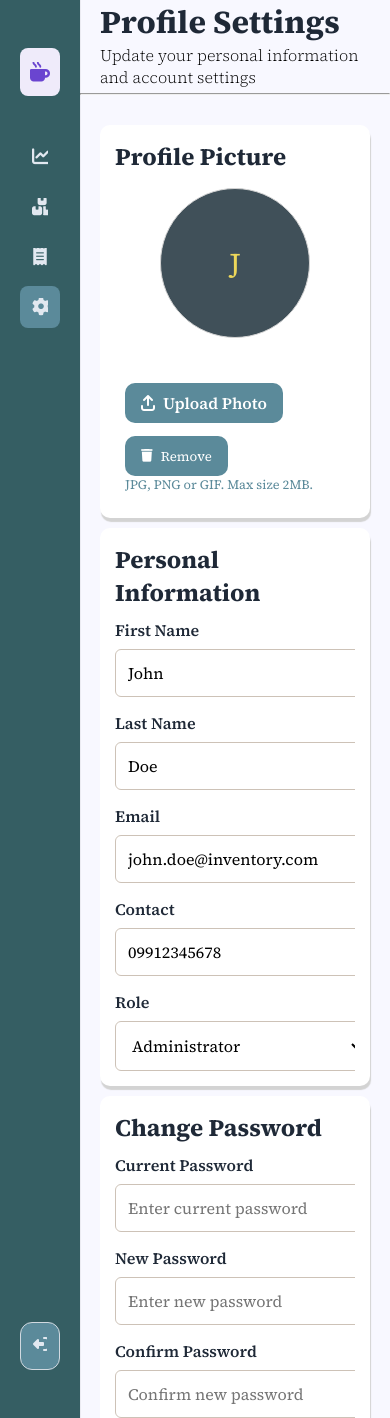
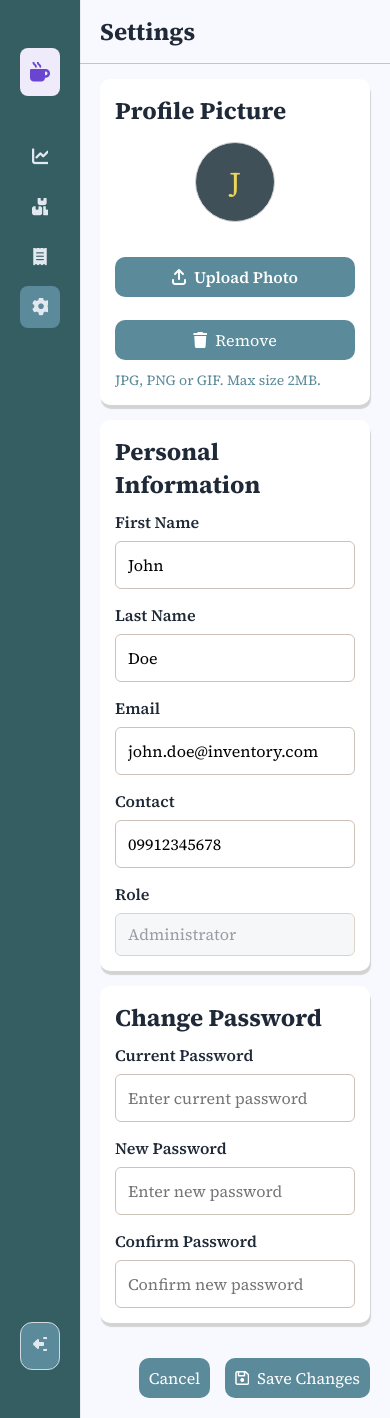
Before and after one commit to sudo-paoo/coffee-inventory-management-system, a PHP site: page /pages/settings.html in a window 390 px wide. Run offline with PHP 8.4, Linux system fonts and the light colour scheme.

Commit message:
refactor(settings): clean up typography styles

```diff
--- a/pages/settings.html
+++ b/pages/settings.html
@@ -62,12 +62,8 @@
       <!--Settings header-->
       <div class="settings">
         <div class="settings-header">
-          <h1>Profile Settings</h1>
-          <p class="subtitle">
-            Update your personal information and account settings
-          </p>
+          <h1>Settings</h1>
         </div>
-        <hr />
         <!--Settings Profile-->
         <div class="settings-body">
           <div class="settings-profile">
@@ -125,7 +121,7 @@
               <div class="form-row-single">
                 <div class="form-column">
                   <label for="role">Role</label>
-                  <select id="role">
+                  <select id="role" disabled>
                     <option selected>Administrator</option>
                     <option>Staff</option>
                   </select>
--- a/styles/pages/settings.css
+++ b/styles/pages/settings.css
@@ -21,12 +21,18 @@ body {
 }
 
 .settings-header {
-  padding: 20px 30px 10px 100px;
+  display: flex;
+  justify-content: space-between;
+  align-items: center;
+  padding: 20px 40px;
+  border-bottom: 1px solid var(--border);
   flex-shrink: 0;
 }
 
 .settings-header h1 {
   color: var(--foreground);
+  font-size: var(--text-2xl);
+  margin: 0;
 }
 
 .settings-body {
@@ -38,19 +44,10 @@ body {
   font-weight: 300;
 }
 
-/*Horizontal line*/
-hr {
-  height: 1px;
-  background-color: var(--foreground);
-  margin-top: 5px;
-  margin-bottom: 20px;
-  width: auto;
-}
-
 .settings-profile {
   background: #ffffff;
   width: auto;
-  margin: 0px 30px 20px 80px;
+  margin: 20px 40px;
   padding: 10px 25px 10px 25px;
   border-radius: 10px;
   box-shadow: 1px 4px 1px lightgrey;
@@ -82,7 +79,6 @@ hr {
   flex-shrink: 0;
   background: #405059;
   color: #edd75a;
-  /*to prevent the circle to shrink*/
 }
 
 .settings-upload {
@@ -92,10 +88,8 @@ hr {
   margin: 10px;
 }
 
-.settings-buttons {
-  display: flex;
+.settings-button {
   gap: 10px;
-  flex-wrap: wrap;
 }
 
 .note {
@@ -105,6 +99,7 @@ hr {
 
 .settings-btn-upload,
 .settings-btn-remove {
+  font-size: var(--text-base);
   margin-top: 5px;
   height: 40px;
   background: var(--primary);
@@ -122,19 +117,21 @@ hr {
 }
 
 .settings-btn-upload:hover,
-.settings-btn-remove:hover {
-  background: #4a7685;
+.settings-btn-remove:hover,
+.settings-btn-cancel:hover,
+.settings-btn-savechanges:hover {
+  background: #4F7A89;
 }
 
 .note {
   color: var(--primary);
-  font-size: 0.8rem;
+  font-size: var(--text-sm);
 }
 
 /*Settings Personal info*/
 .settings-personalInfo {
   background: #ffffff;
-  margin: 0px 30px 20px 80px;
+  margin: 20px 40px;
   padding: 20px 25px;
   border-radius: 10px;
   box-shadow: 1px 4px 1px lightgrey;
@@ -200,10 +197,20 @@ select {
   display: flex;
 }
 
+/* Disabled select (Role field) - remove dropdown icon and style */
+select:disabled {
+  background-color: #f3f4f6;
+  color: #6b7280;
+  cursor: not-allowed;
+  -webkit-appearance: none;
+  -moz-appearance: none;
+  appearance: none;
+}
+
 /*Change Password */
 .settings-changepass {
   background: #ffffff;
-  margin: 0px 30px 20px 80px;
+  margin: 20px 40px;
   padding: 20px 25px;
   border-radius: 10px;
   box-shadow: 1px 4px 1px lightgrey;
@@ -243,10 +250,7 @@ select {
   display: inline-flex;
   align-items: center;
   justify-content: center;
-}
-
-.settings-btn-cancel:hover {
-  background: #4a7685;
+  font-size: var(--text-base);
 }
 
 .settings-btn-savechanges {
@@ -261,10 +265,7 @@ select {
   cursor: pointer;
   transition: all 0.3s ease;
   gap: 8px;
-}
-
-.settings-btn-savechanges:hover {
-  background: #4a7685;
+  font-size: var(--text-base);
 }
 
 .savechanges-icon {
@@ -277,13 +278,13 @@ select {
 /*responsive design Mobile*/
 @media (max-width: 768px) {
   .settings-header {
-    padding: 0 20px;
+    padding: 15px 20px;
   }
 
   .settings-profile,
   .settings-personalInfo,
   .settings-changepass {
-    margin: 10px 20px;
+    margin: 15px 20px;
     padding: 15px;
   }
 
@@ -293,13 +294,29 @@ select {
   }
 
   .settings-initial {
-    width: 150px;
-    height: 150px;
+    width: 80px;
+    height: 80px;
     margin-bottom: 0;
   }
 
   .settings-upload {
     align-items: center;
+    width: 100%;
+    margin: 0;
+  }
+
+  .settings-button {
+    width: 100%;
+    display: flex;
+    flex-direction: column;
+    align-items: stretch;
+  }
+
+  .settings-btn-upload,
+  .settings-btn-remove {
+    width: 100%;
+    margin-left: 0;
+    margin-right: 0;
   }
 
   .form-row {
@@ -308,6 +325,7 @@ select {
 
   .form-column {
     width: 100%;
+    min-width: 0;
   }
 
   input {
@@ -315,7 +333,44 @@ select {
   }
 
   .settings-changes {
-    justify-content: flex-end;
+    padding: 20px;
+    margin-left: 0;
     margin-right: 0;
   }
 }
+
+/* Extra small devices (320px and below) */
+@media (max-width: 375px) {
+  .settings-header {
+    padding: 12px 15px;
+  }
+
+  .settings-header h1 {
+    font-size: var(--text-lg);
+  }
+
+  .settings-profile,
+  .settings-personalInfo,
+  .settings-changepass {
+    margin: 10px 15px;
+    padding: 12px;
+  }
+
+  .settings-initial {
+    width: 60px;
+    height: 60px;
+    font-size: var(--text-xl);
+  }
+
+  .settings-changes {
+    flex-direction: column;
+    padding: 15px 20px;
+    gap: 10px;
+  }
+
+  .settings-btn-cancel,
+  .settings-btn-savechanges {
+    width: 100%;
+    margin: 0;
+  }
+}
```
